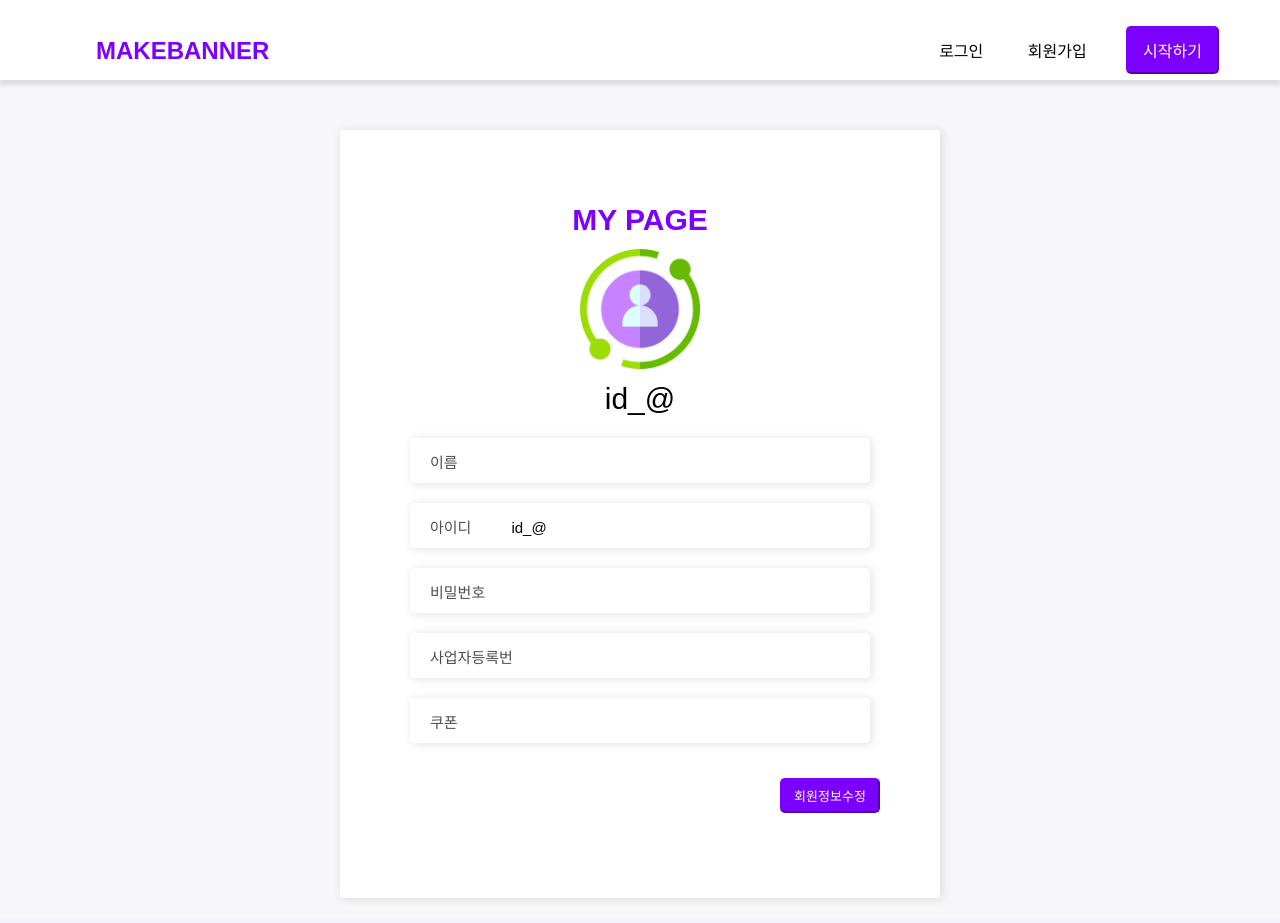
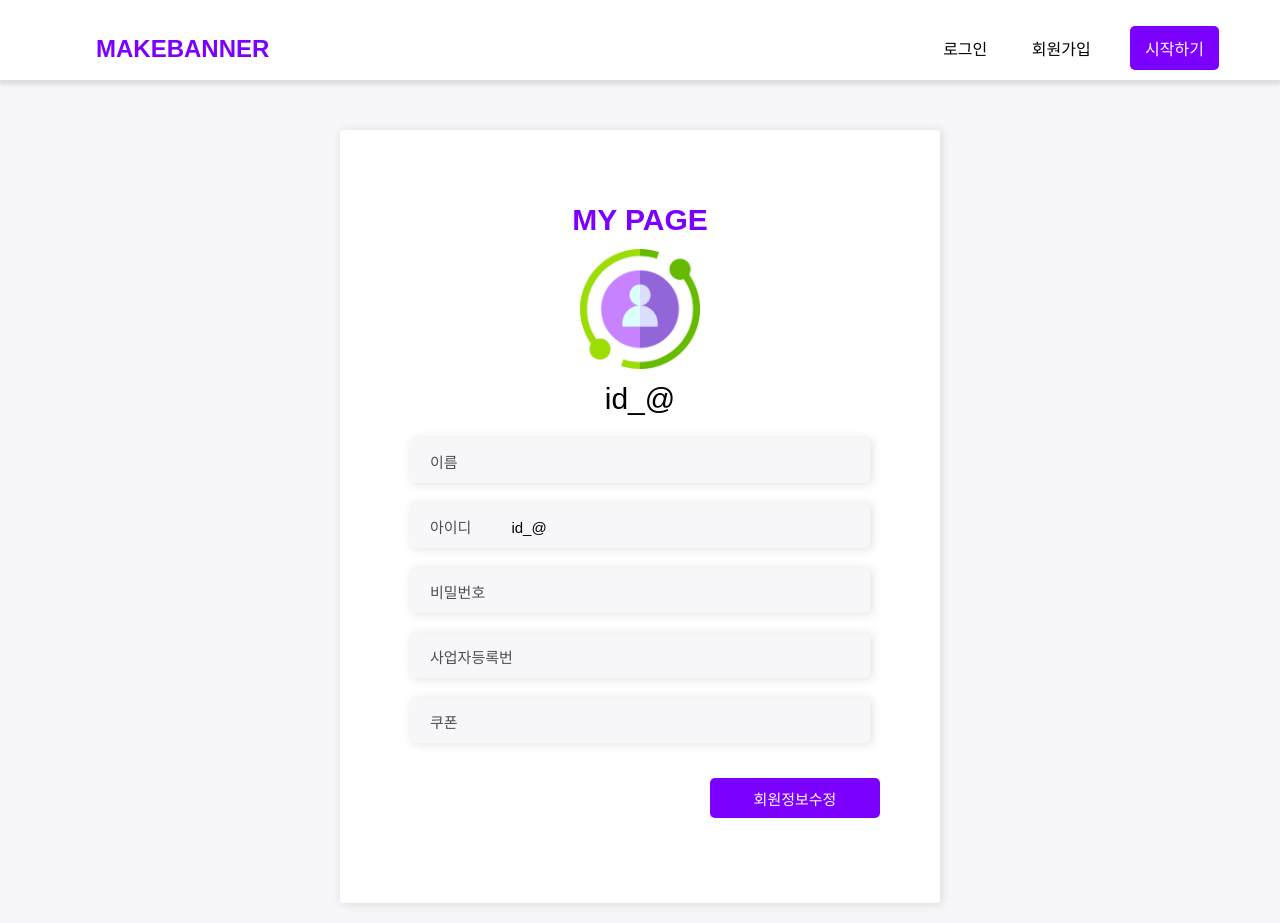
Before and after one commit to SeongWon123/go_project, a Python web app: template src/main/resources/templates/mypage.html in a window 1280 px wide. Run offline with Jinja, Linux system fonts and the light colour scheme; the template is opened without the code that fills it, so the values that code supplies are empty.

Commit message:
login & mypage & signup css 수정

```diff
--- a/src/main/resources/static/css/login.css
+++ b/src/main/resources/static/css/login.css
@@ -53,7 +53,7 @@ header {
 .go-start{
     background-color: #7C00FF;
     border-radius: 5px;
-    border-color: #7C00FF;
+    border: none;
     padding: 10px;
     margin:auto 15px;
 }
@@ -82,7 +82,8 @@ label {
 }
 
 input {
-    border: 1px solid #d1d1d1;
+    border: none;
+    background-color: #F7F6F9;
     border-radius: 5px;
     color: #ababab;
     display: block;
--- a/src/main/resources/static/css/mypage.css
+++ b/src/main/resources/static/css/mypage.css
@@ -53,7 +53,7 @@ header {
 .go-start{
     background-color: #7C00FF;
     border-radius: 5px;
-    border-color: #7C00FF;
+    border: none;
     padding: 10px;
     margin:auto 15px;
 }
@@ -104,6 +104,8 @@ img{
 
 }
 .box{
+    border: none;
+    background-color: #F7F6F9;
     display: flex;
     box-shadow: 2px 1px 10px 1px rgba(0,0,0,0.1);
     margin: 10px;
@@ -134,9 +136,9 @@ img{
     background-color: #7C00FF;
     color: white;
     border-radius: 5px;
-    border-color: #7C00FF;
-    font-size: 13px;
-    height: 35px;
-    width: 100px;
+    border: none;
+    font-size: 15px;
+    height: 40px;
+    width: 170px;
     margin: 25px auto;
 }
--- a/src/main/resources/static/css/signup.css
+++ b/src/main/resources/static/css/signup.css
@@ -53,7 +53,7 @@ header {
 .go-start{
     background-color: #7C00FF;
     border-radius: 5px;
-    border-color: #7C00FF;
+    border: none;
     padding: 10px;
     margin:auto 15px;
 }
@@ -82,7 +82,8 @@ label {
 }
 
 input {
-    border: 1px solid #d1d1d1;
+    border: none;
+    background-color: #F7F6F9;
     border-radius: 5px;
     color: #ababab;
     display: block;
```
